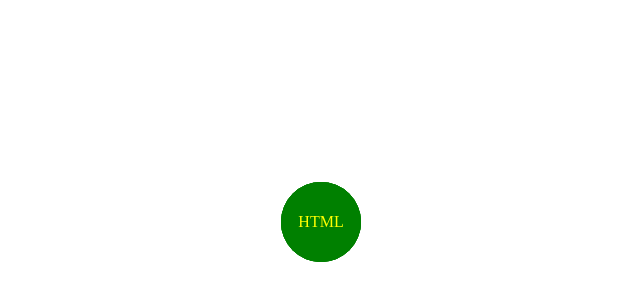
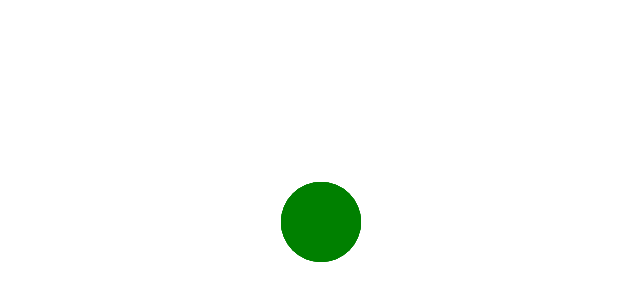
Before and after one commit to aleksei24/circular_menu, a plain HTML site: page example/index.html in a window 1280 px wide. Shown: the part 186-486 px from the top of the page, 319-959 px from the left. Drawn offline with Linux system fonts and the light colour scheme.

Commit message:
написа стиль для кнопки меню

```diff
--- a/example/css/style.css
+++ b/example/css/style.css
@@ -28,3 +28,15 @@
     transition: 0.3s;
     outline: none;
 }
+
+.circular-menu__button{
+    position: absolute;
+    top: 50%;
+    left: 50%;
+    transform: translate(-50%, -50%);
+    width: 80px;
+    height: 80px;
+    border-radius: 50%;
+    background-color: green;
+    outline: none;
+}
```
